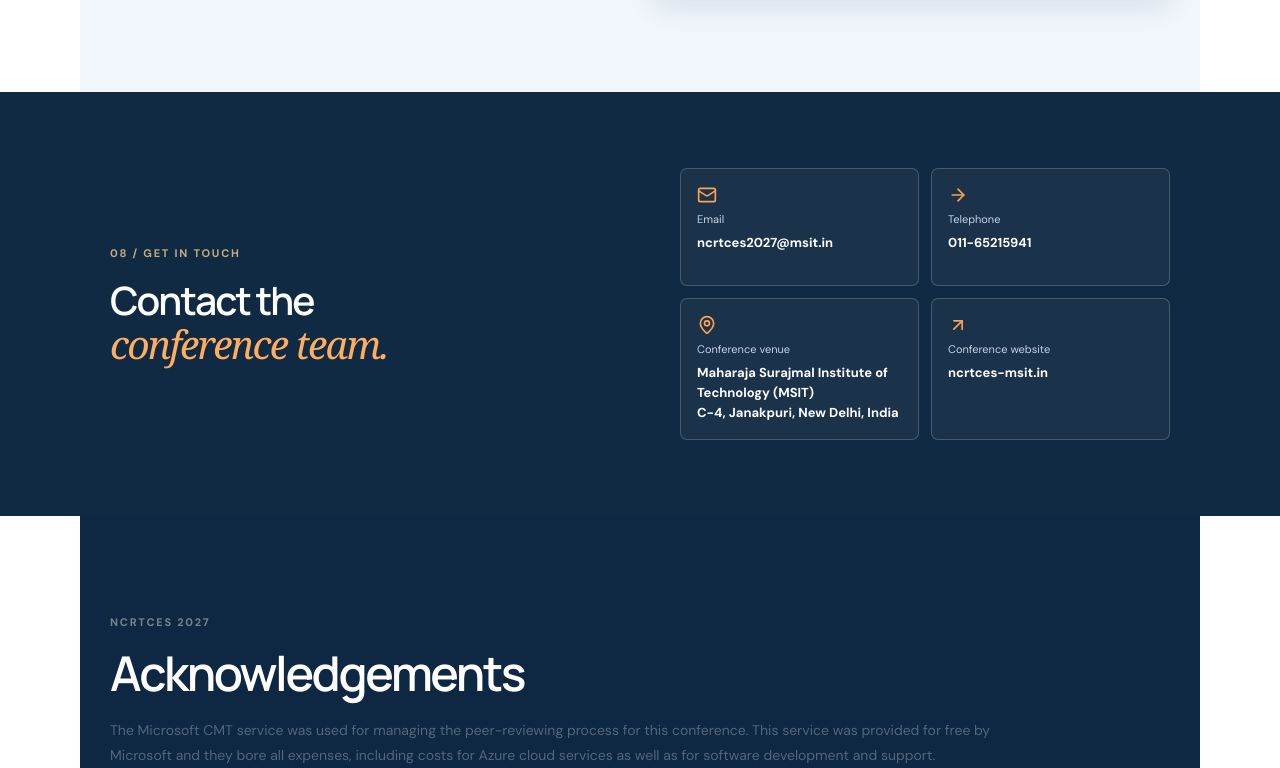
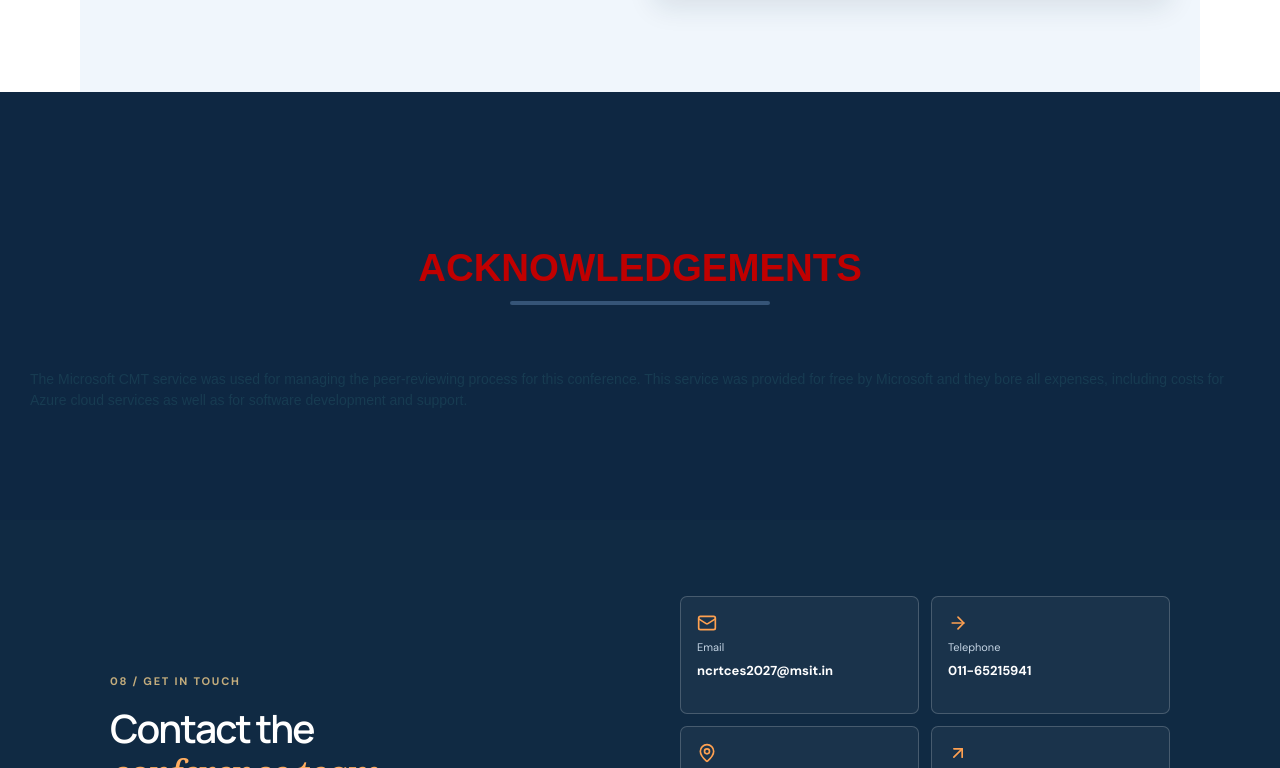
Before and after one commit to shreyvirmani/NRCTCES2027, a React (Vite) app: page / in a window 1280 px wide. Shown: the part 7172-7940 px from the top of the page. Built offline with nearby package versions, Linux system fonts and the light colour scheme.

Commit message:
Match acknowledgement layout to reference

```diff
--- a/src/styles.css
+++ b/src/styles.css
@@ -538,14 +538,14 @@ html, body, #root, main { max-width: 100%; }
 .registration-fees tbody td { color: #344d62; font-variant-numeric: tabular-nums; }
 .registration-fees tbody th,
 .registration-fees tbody td { font-size: 17px; }
-.acknowledgements-page { min-height: calc(100svh - 190px); padding: clamp(70px, 10vw, 130px) 22px; display: grid; place-items: start center; background: radial-gradient(ellipse at 12% 0%, #f47b2012, transparent 42%), #f0f6fc; }
-.acknowledgements-content { width: min(100%, 850px); padding: clamp(26px, 5vw, 54px); border: 1px solid #d8e3ec; border-radius: 8px; background: #fff; box-shadow: 0 12px 34px #102a4310; }
-.acknowledgements-content h1 { margin: 12px 0 16px; color: #102a43; font: 800 clamp(30px, 4vw, 42px)/1.2 Manrope, sans-serif; }
-.acknowledgements-content .registration-underline { display: block; background: #bd4d00; }
-.acknowledgements-content p { max-width: 690px; margin: 28px auto 0 0; color: #42566b; font-size: clamp(16px, 1.3vw, 18px); line-height: 1.9; }
+.acknowledgements-page { min-height: calc(100svh - 190px); padding: clamp(100px, 12vw, 160px) 30px 110px; background: #fff; }
+.acknowledgements-content { width: min(100%, 1225px); margin: 0 auto; }
+.acknowledgements-content h1,
+.acknowledgements-content h2 { margin: 0; color: #c00000; text-align: center; font: 700 clamp(28px, 3vw, 40px)/1.2 Arial, Helvetica, sans-serif; }
+.acknowledgement-rule { display: block; width: min(260px, 60vw); height: 4px; margin: 10px auto 0; border-radius: 4px; background: #355477; }
+.acknowledgements-content p { max-width: 1225px; margin: 64px auto 0; color: #173b51; font: 14px/1.45 Arial, Helvetica, sans-serif; text-align: left; }
+.homepage-acknowledgements.section { max-width: none; padding: clamp(100px, 12vw, 160px) 30px 110px; background: #fff; }
 .nav > a[aria-current="page"] { color: #bd4d00; font-weight: 700; }
-.homepage-acknowledgements .section-title { margin: 0 0 18px; }
-.homepage-acknowledgements > p { max-width: 900px; margin: 0; color: #53677b; font-size: 14px; line-height: 1.8; }
 @media (max-width: 700px) {
   .committee-tabs-layout { grid-template-columns: minmax(0, 1fr); gap: 14px; }
   .committee-tabs { grid-template-columns: repeat(2, minmax(0, 1fr)); gap: 7px; }
@@ -555,8 +555,9 @@ html, body, #root, main { max-width: 100%; }
   .registration-fees { min-width: 600px; }
   .registration-fees th, .registration-fees td { padding: 13px 14px; }
   .registration-fees tbody th, .registration-fees tbody td { font-size: 15px; }
-  .acknowledgements-page { min-height: calc(100svh - 150px); padding: 42px 18px; }
+  .acknowledgements-page { min-height: calc(100svh - 150px); padding: 72px 22px 76px; }
   .header .nav > a[aria-current="page"] { color: #ff9f43 !important; }
-  .acknowledgements-content p { line-height: 1.75; }
-  .homepage-acknowledgements > p { font-size: 14px; line-height: 1.75; }
+  .homepage-acknowledgements.section { padding: 72px 22px 76px; }
+  .acknowledgements-content h1, .acknowledgements-content h2 { font-size: clamp(26px, 7vw, 34px); }
+  .acknowledgements-content p { margin-top: 38px; font-size: 14px; line-height: 1.55; }
 }
```
Also changed, not shown: src/site.jsx (+4 -3 lines).
